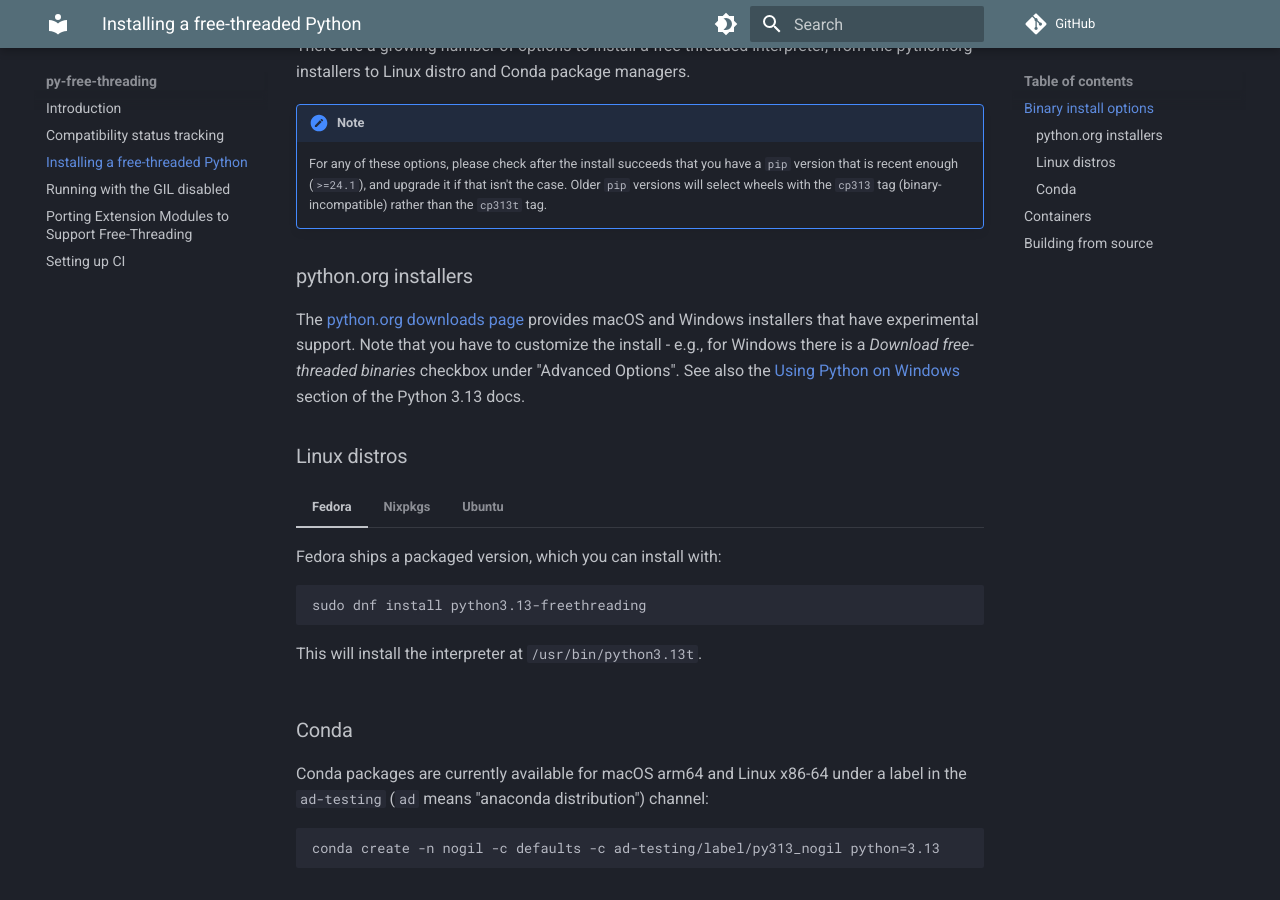
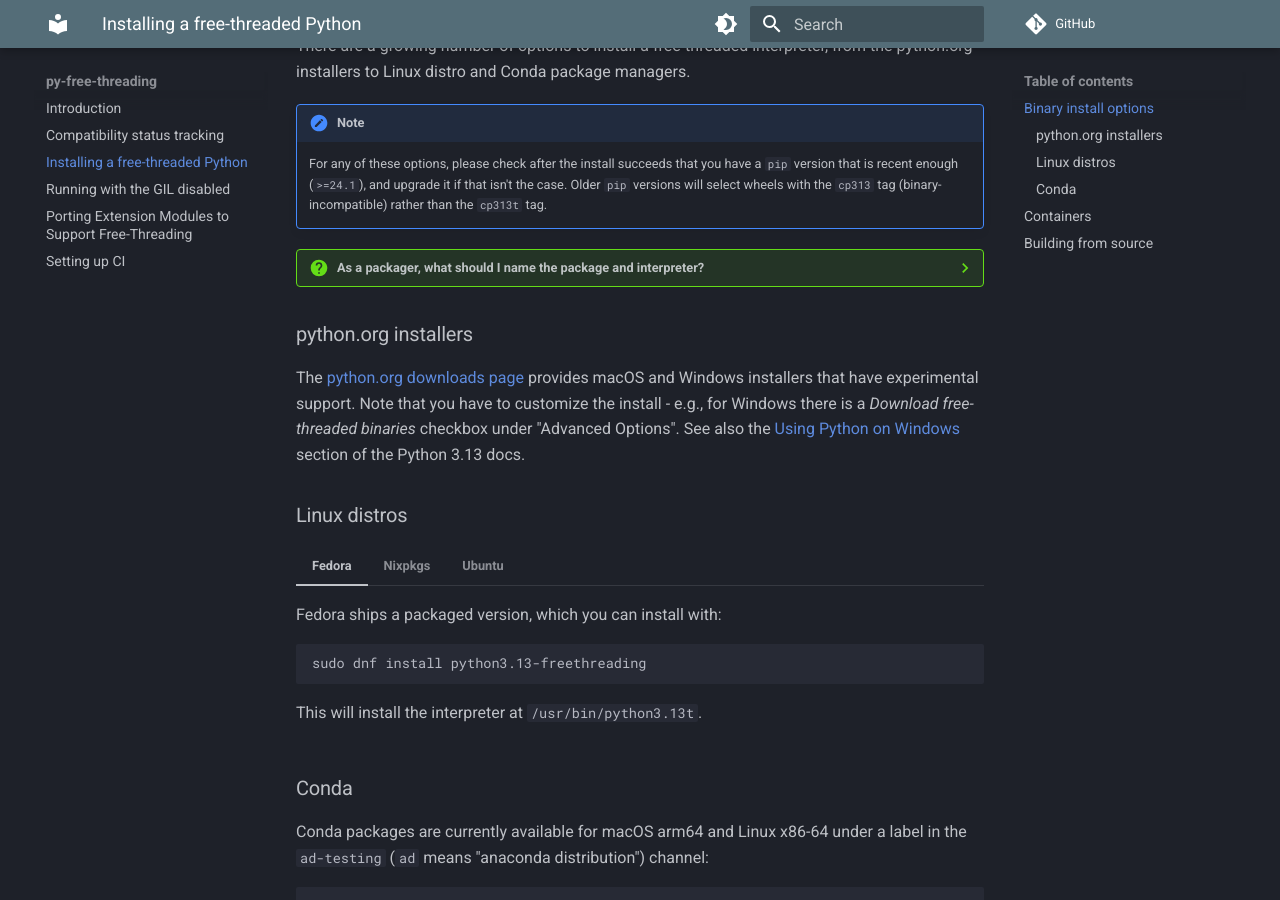
Before and after one commit to Quansight-Labs/free-threaded-compatibility, an MkDocs documentation site: the page built from docs/installing_cpython.md, in a window 1280 px wide and 900 px high, scrolled down 340 px. Built offline with MkDocs 1.6.1 and Material for MkDocs 9.7.7, drawn with Linux system fonts in a browser that asks for light colours; comment, search, counter and statistics services are not loaded.

Commit message:
Link to the steering council guidance on package/interpreter naming (#45)

```diff
--- a/docs/installing_cpython.md
+++ b/docs/installing_cpython.md
@@ -18,6 +18,10 @@
     have a `pip` version that is recent enough (`>=24.1`), and upgrade it if
     that isn't the case. Older `pip` versions will select wheels with the
     `cp313` tag (binary-incompatible) rather than the `cp313t` tag.
+
+??? question "As a packager, what should I name the package and interpreter?"
+
+    Please see [this guidance from the Python Steering Council](https://github.com/python/steering-council/issues/221#issuecomment-1841593283)
 
 
 ### python.org installers
```
